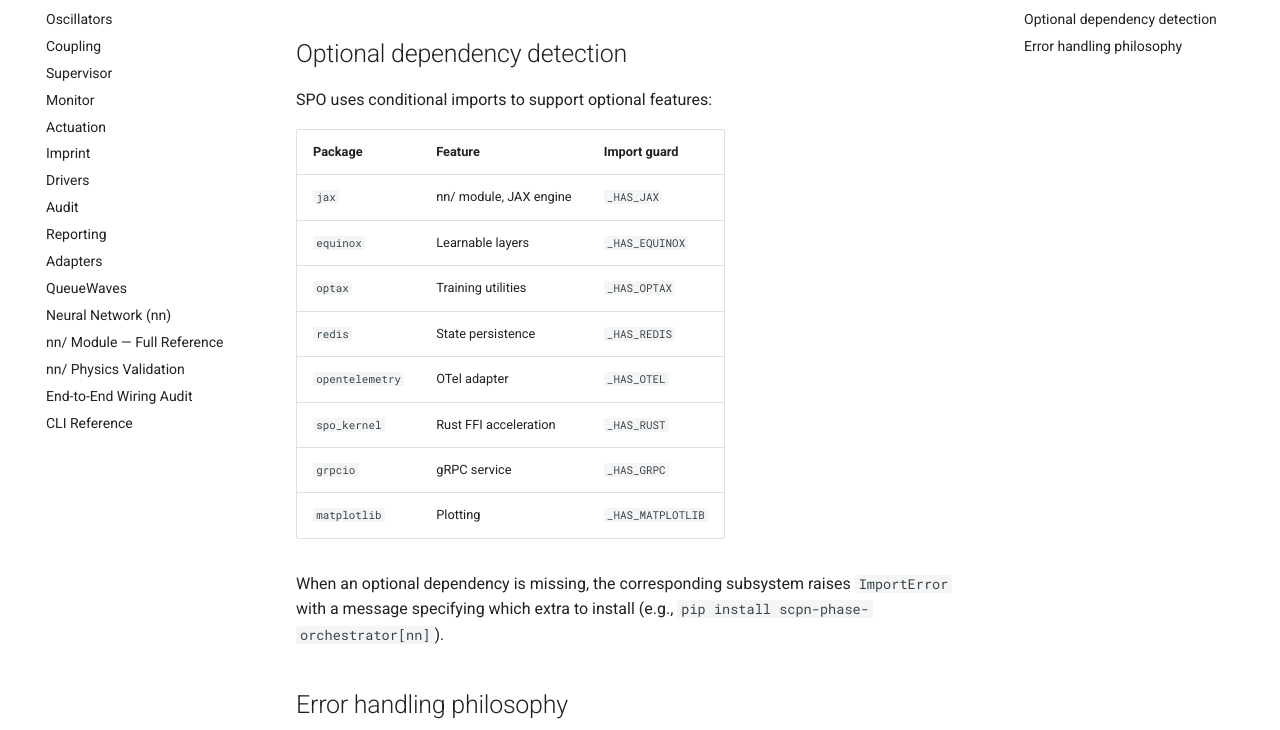
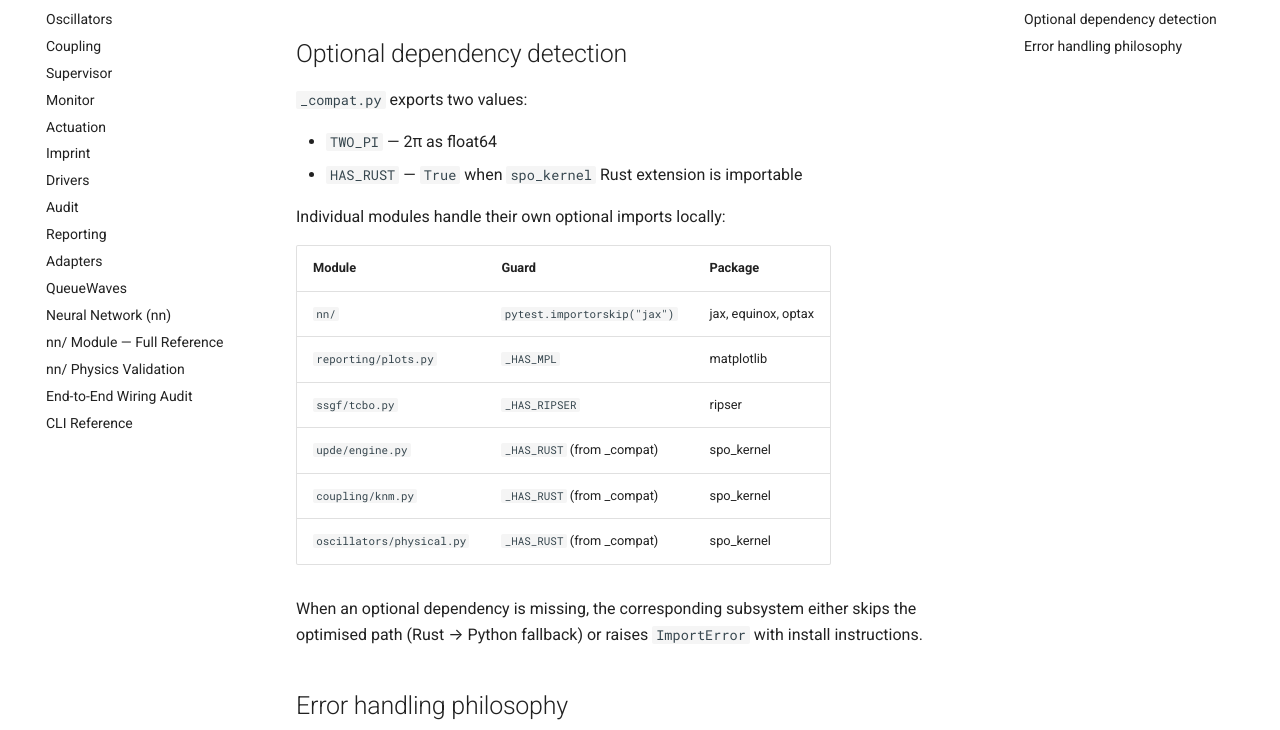
Before and after one commit to anulum/scpn-phase-orchestrator, an MkDocs documentation site: the page built from docs/reference/api/core.md, in a window 1280 px wide and 900 px high, scrolled down 1250 px, cut to the strip 170-900 px from the top of the window. Built offline with MkDocs 1.6.1 and Material for MkDocs 9.7.7, drawn with Linux system fonts in a browser that asks for light colours; comment, search, counter and statistics services are not loaded.

Commit message:
Fix core.md: correct optional dependency guards to match source
Previous version fabricated 8 guard variables (_HAS_JAX, _HAS_EQUINOX,
etc.) that do not exist. _compat.py exports only TWO_PI and HAS_RUST.
Individual modules handle optional imports locally. All verified against
source code.

Co-Authored-By: Claude Opus 4.6 (1M context) <noreply@anthropic.com>

```diff
--- a/docs/reference/api/core.md
+++ b/docs/reference/api/core.md
@@ -52,22 +52,25 @@ conditional imports for optional dependencies:
 
 ## Optional dependency detection
 
-SPO uses conditional imports to support optional features:
+`_compat.py` exports two values:
 
-| Package | Feature | Import guard |
-|---------|---------|--------------|
-| `jax` | nn/ module, JAX engine | `_HAS_JAX` |
-| `equinox` | Learnable layers | `_HAS_EQUINOX` |
-| `optax` | Training utilities | `_HAS_OPTAX` |
-| `redis` | State persistence | `_HAS_REDIS` |
-| `opentelemetry` | OTel adapter | `_HAS_OTEL` |
-| `spo_kernel` | Rust FFI acceleration | `_HAS_RUST` |
-| `grpcio` | gRPC service | `_HAS_GRPC` |
-| `matplotlib` | Plotting | `_HAS_MATPLOTLIB` |
+- `TWO_PI` — 2π as float64
+- `HAS_RUST` — `True` when `spo_kernel` Rust extension is importable
+
+Individual modules handle their own optional imports locally:
+
+| Module | Guard | Package |
+|--------|-------|---------|
+| `nn/` | `pytest.importorskip("jax")` | jax, equinox, optax |
+| `reporting/plots.py` | `_HAS_MPL` | matplotlib |
+| `ssgf/tcbo.py` | `_HAS_RIPSER` | ripser |
+| `upde/engine.py` | `_HAS_RUST` (from _compat) | spo_kernel |
+| `coupling/knm.py` | `_HAS_RUST` (from _compat) | spo_kernel |
+| `oscillators/physical.py` | `_HAS_RUST` (from _compat) | spo_kernel |
 
 When an optional dependency is missing, the corresponding subsystem
-raises `ImportError` with a message specifying which extra to install
-(e.g., `pip install scpn-phase-orchestrator[nn]`).
+either skips the optimised path (Rust → Python fallback) or raises
+`ImportError` with install instructions.
 
 ## Error handling philosophy
 
```
